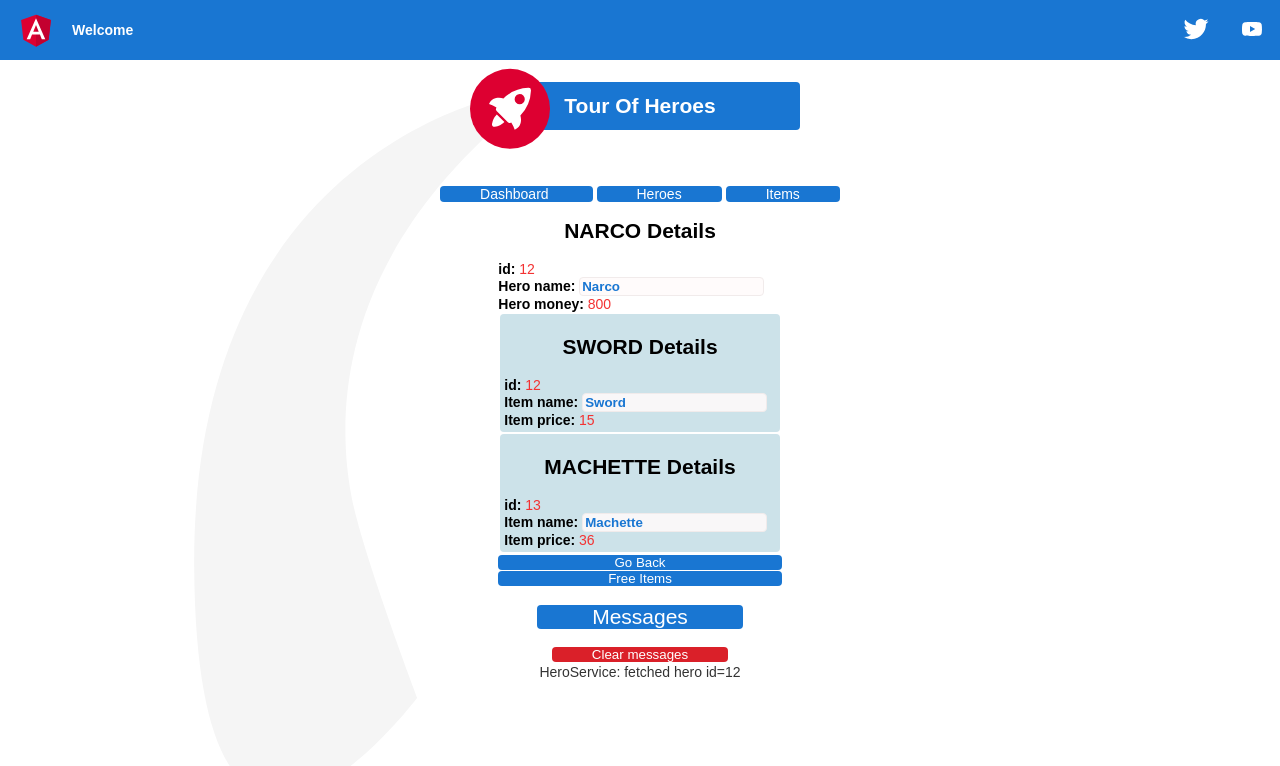
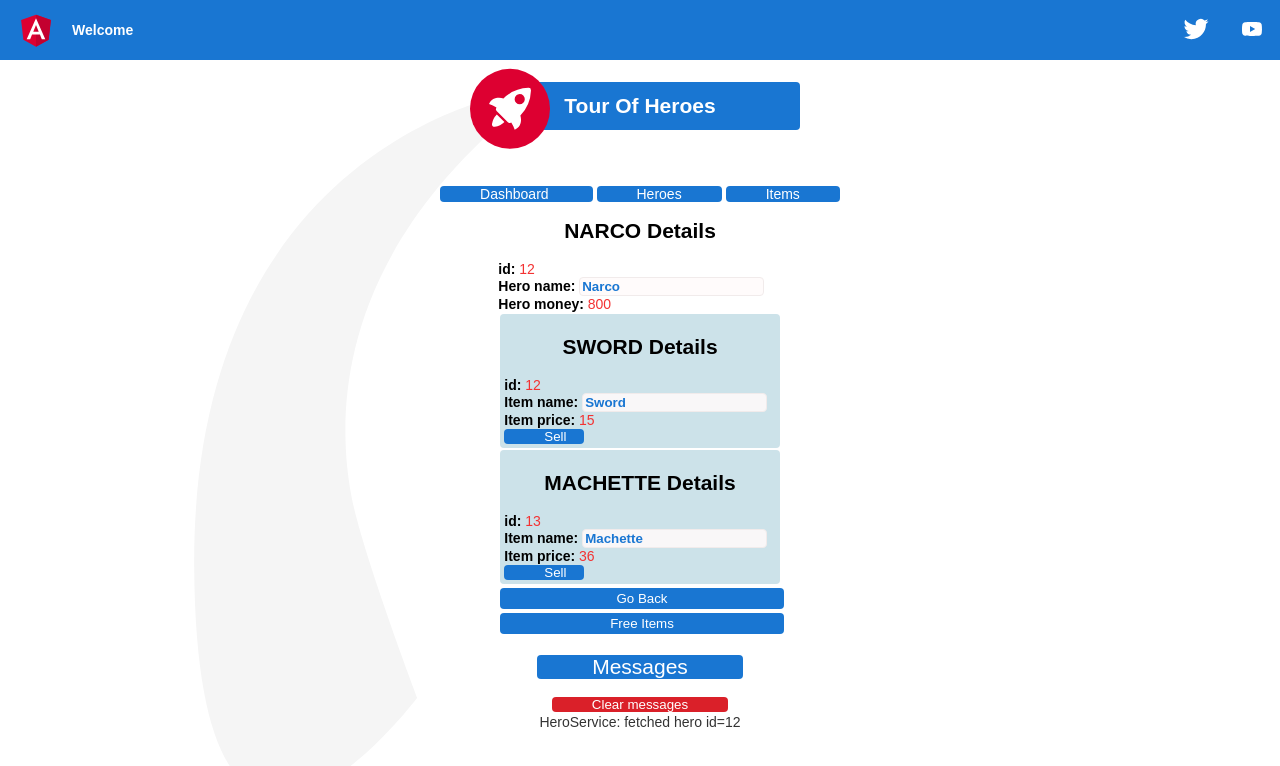
Before and after one commit to MartinKrause21/ToH, an Angular app: page /detail/12 in a window 1280 px wide. Shown: the top 766 px of the page. Built offline with nearby package versions, Linux system fonts and the light colour scheme.

Commit message:
Add displaying buttons

```diff
--- a/src/app/free-items/free-items.component.html
+++ b/src/app/free-items/free-items.component.html
@@ -2,7 +2,7 @@
 
   <ul class="items">
 
-    <ng-container *ngFor="let item of fitems" [class.selected]="item === selectedItem" (click)="onSelect(item)">
+    <ng-container *ngFor="let item of items" [class.selected]="item === selectedItem" (click)="onSelect(item)">
       <li *ngIf="item.isFree">
 
 
--- a/src/app/free-items/free-items.component.ts
+++ b/src/app/free-items/free-items.component.ts
@@ -14,7 +14,7 @@ import { ActivatedRoute } from '@angular/router';
 
 export class FreeItemsComponent implements OnInit {
 
-  fitems = FItems;
+  items = FItems;
   hero!: Hero;
 
   selectedItem?: Item;
@@ -26,6 +26,7 @@ export class FreeItemsComponent implements OnInit {
     private location: Location,
     private heroService: HeroService,
     private route: ActivatedRoute,
+
   ) { }
 
   ngOnInit(): void {
--- a/src/app/hero-detail/hero-detail.component.css
+++ b/src/app/hero-detail/hero-detail.component.css
@@ -61,7 +61,8 @@ button {
     min-width: 100%;
     text-align: center;
     border-radius: 4px;
-    padding: 0 40px;
+    padding: 3px;
+    margin: 2px;
 }
 
 button:hover {
--- a/src/app/hero-detail/hero-detail.component.ts
+++ b/src/app/hero-detail/hero-detail.component.ts
@@ -1,9 +1,11 @@
 import { Component, OnInit, Input } from '@angular/core';
 import { Hero } from '../hero';
 import { Items } from '../mock-items';
+import { FItems } from '../mock-items';
 import { ActivatedRoute } from '@angular/router';
 import { Location } from '@angular/common';
 import { HeroService } from '../hero.service';
+import { Item } from '../item';
 
 @Component({
   selector: 'app-hero-detail',
@@ -12,7 +14,8 @@ import { HeroService } from '../hero.service';
 })
 export class HeroDetailComponent implements OnInit {
 
-  @Input() hero?: Hero;
+  @Input() hero!: Hero;
+  freeitems = FItems;
 
   constructor(
     private route: ActivatedRoute,
--- a/src/app/item-detail/item-detail.component.html
+++ b/src/app/item-detail/item-detail.component.html
@@ -1,13 +1,32 @@
-<div *ngIf="item">
+<div *ngIf="item && item.isFree" id="withoutButton">
 
     <h2>{{item.name | uppercase}} Details</h2>
     <div><span>id: </span>{{item.id}}</div>
+
     <div>
       <label for="item-name">Item name: </label>
       <input id="item-name" [(ngModel)]="item.name" placeholder="name"> <br>
 
       <div><span>Item price: </span>{{item.price}}  </div>
+      <button id="sell" *ngIf="hidden" (click)="isclick">  Sell  </button>
 
     </div>
 
-  </div>
+</div>
+
+
+<div *ngIf="item && !item.isFree" id="withButton" >
+
+    <h2>{{item.name | uppercase}} Details</h2>
+    <div><span>id: </span>{{item.id}}</div>
+
+    <div>
+      <label for="item-name">Item name: </label>
+      <input id="item-name" [(ngModel)]="item.name" placeholder="name"> <br>
+
+      <div><span>Item price: </span>{{item.price}}  </div>
+      <button id="sell" *ngIf="shown" (click)="isclick">  Sell  </button>
+
+    </div>
+
+</div>
--- a/src/app/item-detail/item-detail.component.ts
+++ b/src/app/item-detail/item-detail.component.ts
@@ -10,9 +10,24 @@ export class ItemDetailComponent implements OnInit {
 
   @Input() item?: Item;
 
+  @Input() hidden: boolean = false;
+  @Input() shown: boolean = true;
+
   constructor() { }
 
   ngOnInit(): void {
   }
 
+  isclick() {
+
+  }
+
+  isHidden() {
+    this.hidden = ! this.hidden;
+  }
+
+  isShown() {
+    this.shown = ! this.shown;
+  }
+
 }
--- a/src/app/items/items.component.ts
+++ b/src/app/items/items.component.ts
@@ -18,4 +18,6 @@ export class ItemsComponent implements OnInit {
 
   constructor() { }
   ngOnInit(): void { }
+
+
 }
--- a/src/app/mock-items.ts
+++ b/src/app/mock-items.ts
@@ -2,19 +2,19 @@ import { Item } from './item';
 
 
 export const Items: Item[] = [
-  { id: 11, name: 'AXE', price: 20, isFree: true}, //0
-  { id: 12, name: 'Sword', price: 15, isFree: true  }, //1
-  { id: 13, name: 'Machette', price: 36, isFree: true  }, //2
-  { id: 14, name: 'Bat', price: 100, isFree: true  }, //3
-  { id: 15, name: 'Knife', price: 80 , isFree: true }, //4
-  { id: 16, name: 'Katana', price: 200, isFree: true  }, //5
-  { id: 17, name: 'Glock17', price: 500, isFree: true  }, //6
+  { id: 11, name: 'AXE', price: 20, isFree: false}, //0
+  { id: 12, name: 'Sword', price: 15, isFree: false  }, //1
+  { id: 13, name: 'Machette', price: 36, isFree: false  }, //2
+  { id: 14, name: 'Bat', price: 100, isFree: false  }, //3
+  { id: 15, name: 'Knife', price: 80 , isFree: false }, //4
+  { id: 16, name: 'Katana', price: 200, isFree: false  }, //5
+  { id: 17, name: 'Glock17', price: 500, isFree: false  }, //6
 ];
 
 export const FItems: Item[] = [
   { id: 18, name: 'Boxer', price: 200, isFree: true }, //0
   { id: 19, name: 'Revolver', price: 20, isFree: true  }, //1
-  { id: 19, name: 'Bow', price: 50, isFree: true  }, //2
-  { id: 19, name: 'Trident', price: 80, isFree: true  }, //3
-  { id: 19, name: 'Pole', price: 40, isFree: true  }, //4
+  { id: 20, name: 'Bow', price: 50, isFree: true  }, //2
+  { id: 21, name: 'Trident', price: 80, isFree: true  }, //3
+  { id: 22, name: 'Pole', price: 40, isFree: true  }, //4
 ];
```
Also changed, not shown: src/app/hero-detail/hero-detail.component.html (+6 -2 lines), src/app/items/items.component.html (+6 -5 lines), src/app/items/items.component.css (line endings or trailing spaces).
